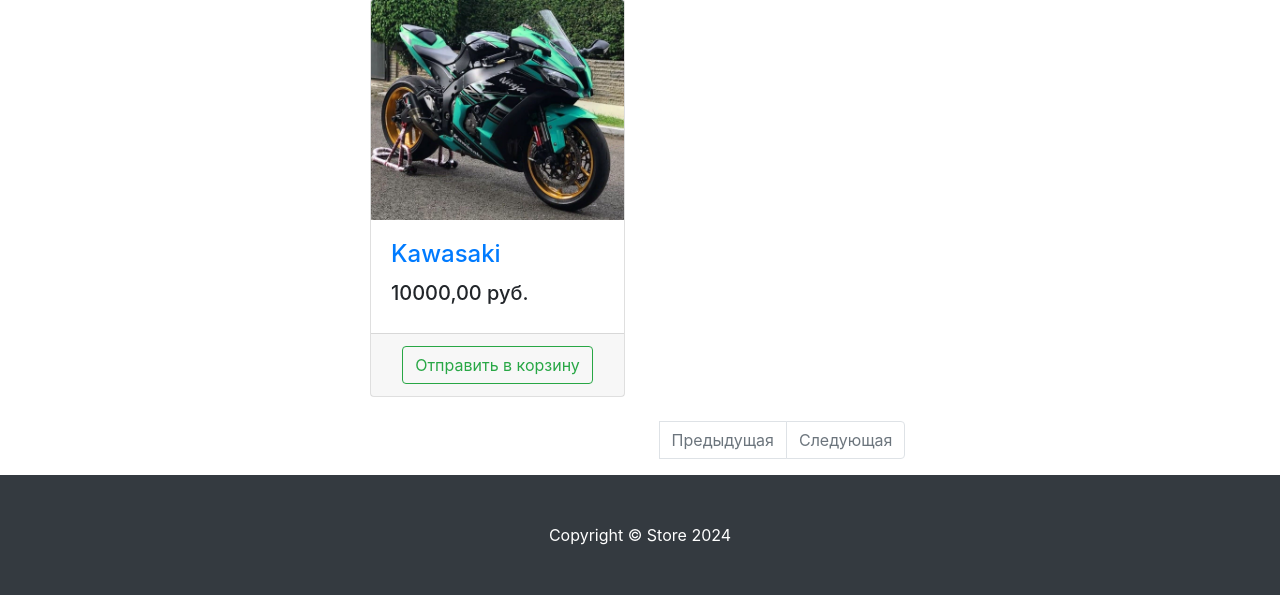
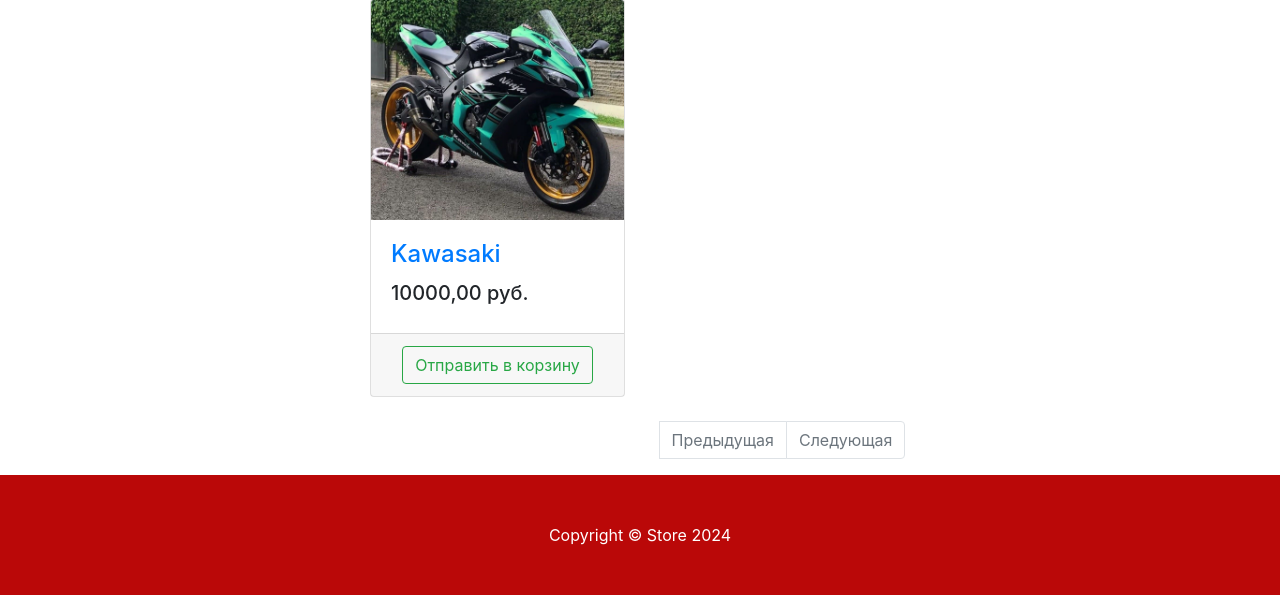
Before and after one commit to forz111/website_pet, a Django app: template store/products/templates/products/products.html in a window 1280 px wide. Shown: the part 1958-2553 px from the top of the page. Run offline with Django 4.2, Linux system fonts and the light colour scheme; the template is opened without the code that fills it: values that come from a table or form of the project are taken from there, others are empty; data comes from the database, SQL or seed files in the repository; parts of the project's set-up code (start-up, migrations or seed data) failed here and were passed over; some libraries are stand-ins or nearby versions.

Commit message:
Сhange footer in red

```diff
--- a/store/products/templates/products/products.html
+++ b/store/products/templates/products/products.html
@@ -111,7 +111,7 @@
 {% endblock %}
 
 {% block footer %}
-<footer class="py-5 bg-dark">
+<footer class="py-5" style="background-color: #ba0808;">
     <div class="container">
         <p class="m-0 text-center text-white">Copyright &copy; Store 2024</p>
     </div>
```
